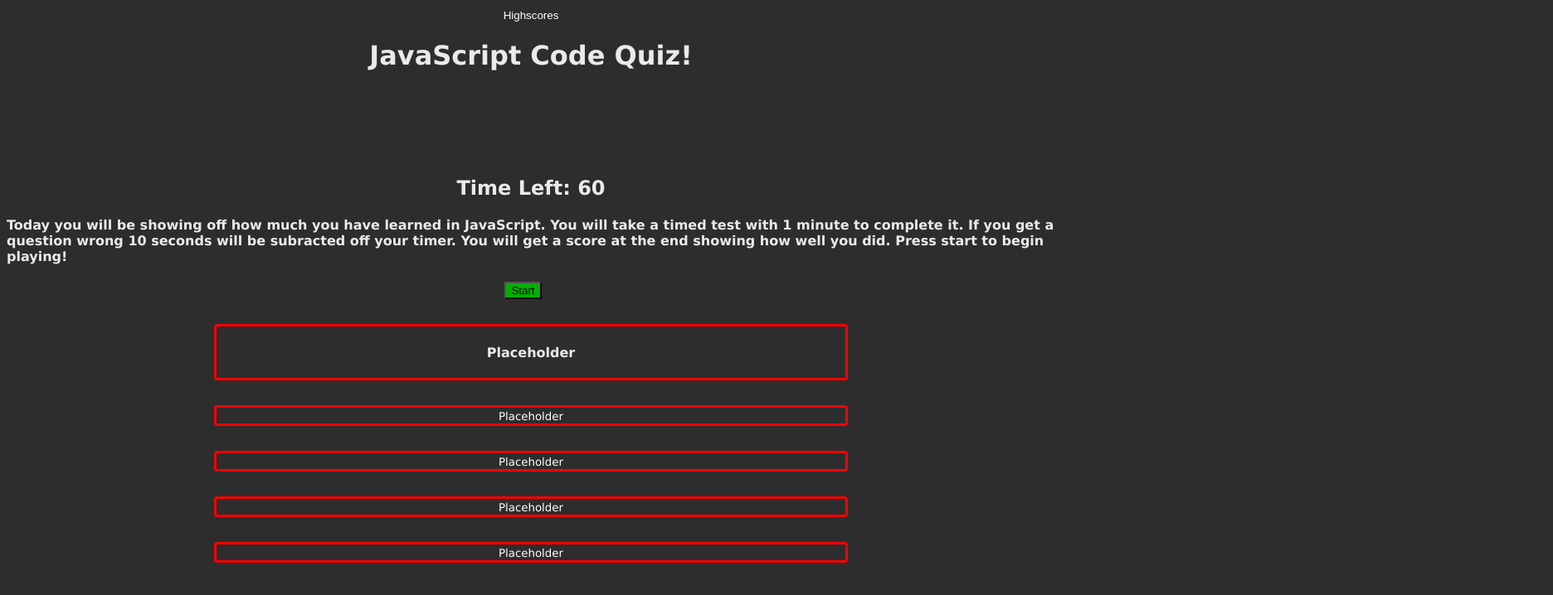
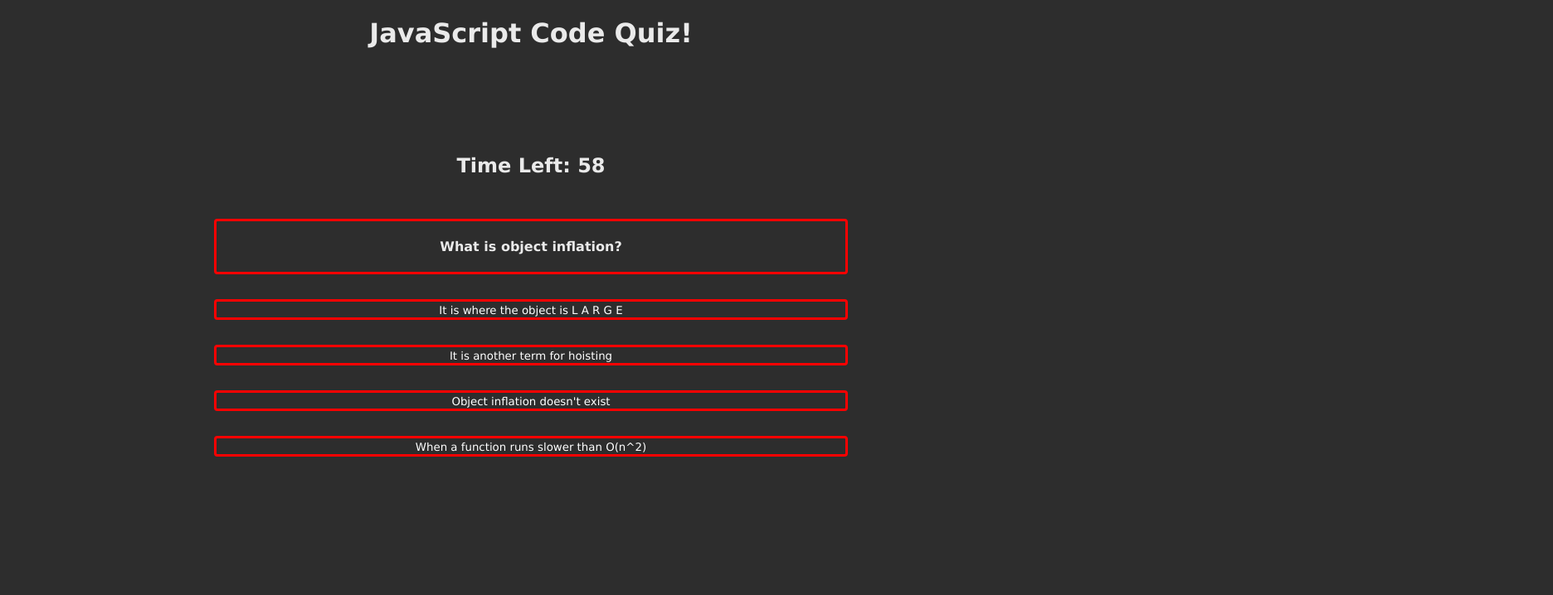
Before and after one commit to NotEnoughBacon/Code-Quiz, a plain HTML site: page index.html in a window 1280 px wide. Both pictures are taken after a click on the button "Start". Shown: the whole page at 83% size, 1872 px wide, since content can reach past the window. Drawn offline with Linux system fonts and the light colour scheme.

Commit message:
finished project

```diff
--- a/index.html
+++ b/index.html
@@ -10,38 +10,50 @@
 </head>
 <body>
     <header class="header">
-        <button id="highscores">Highscores</button>
         <h1>JavaScript Code Quiz!</h1>
     </header>
     <main>
-        <section class="timer">
+        <section id="timerBox" class="timer">
             <h2>Time Left: <span id="timer">60</span></h2>
         </section>
-        <section class="howToPlay">
+        <section class="howToPlay" id="howToPlay">
             <h4>Today you will be showing off how much you have learned in JavaScript. You will take a timed test with 1 minute to complete it. If you get a question wrong 10 seconds will be subracted off your timer. You will get a score at the end showing how well you did. Press start to begin playing!</h4>
         </section>
         <section class="startButton">
             <button id="startBtn">Start</button>
         </section>
-        <section class="questionSection">
+        <section>
+            <div id="correct"></div>
+        </section>
+        <section class="questionSection" id="questionSection">
             <div class="question">
-                <h4 id="questionText">Placeholder</h4>
+                <h4 id="questionText"></h4>
             </div>
-            <div>
+            <div id="answersSection">
                 <div class="question">
-                    <button id="answerA">Placeholder</button>
+                    <button id="answerA"></button>
                 </div>
                 <div class="question">
-                    <button id="answerB">Placeholder</button>
+                    <button id="answerB"></button>
                 </div>
                 <div class="question">
-                    <button id="answerC">Placeholder</button>
+                    <button id="answerC"></button>
                 </div>
                 <div class="question">
-                    <button id="answerD">Placeholder</button>
+                    <button id="answerD"></button>
                 </div>
             </div>
         </section>
+        <div id="inputBox" class="inputBox">
+            <div id="highScore">
+
+            </div>
+            <label for="email">   Initials:</label>
+            <input type="text" id="initials" name="initials" placeholder="Enter your initials">
+            <button id="submitScore">Submit Score</button>
+            <button id="home" >Home</button>
+        </div>
     </main>
 </body>
+<script src="./javascript.js"></script>
 </html>
--- a/javascript.js
+++ b/javascript.js
@@ -1,29 +1,148 @@
-var timer = document.querySelector('#timer')
-var startBtn = document.querySelector('#startBtn')
-var questionText = document.querySelector('#questionText')
-var answerA = document.querySelector('#answerA')
-var answerB = document.querySelector('#answerB')
-var answerC = document.querySelector('#answerC')
-var answerD = document.querySelector('#answerD')
+const timer = document.querySelector('#timer');
+const startBtn = document.querySelector('#startBtn');
+const questionText = document.querySelector('#questionText');
+const answerA = document.querySelector('#answerA');
+const answerB = document.querySelector('#answerB');
+const answerC = document.querySelector('#answerC');
+const answerD = document.querySelector('#answerD');
+const instructions = document.querySelector('#howToPlay');
+const answersSection = document.querySelector('#answersSection');
+const questionSection = document.querySelector('#questionSection');
+const correctShower = document.querySelector('#correct');
+const inputBox = document.querySelector('#inputBox');
+const timerBox = document.querySelector('#timerBox');
+const highScore = document.querySelector('#highScore');
+const iBox = document.querySelector('#initials');
+const submitScore = document.querySelector('#submitScore')
+const home = document.querySelector('#home')
 
+let timeLeft = 60;
+let qNumber = 0;
+let score = 0;
 
+const questions = [
+    {
+        "text": "What is object inflation?",
+        "correct": "Object inflation doesn't exist",
+        "answers": {
+            "a": "It is where the object is L A R G E",
+            "b": "It is another term for hoisting",
+            "c": "Object inflation doesn't exist",
+            "d": "When a function runs slower than O(n^2)"
+        }
+    },
+    {
+        "text": "Which one of these is a difference between let and const",
+        "correct": "Const can not be changed after declaring data",
+        "answers": {
+            "a": "Const can be rewritten, but only in a function scope",
+            "b": "Const can not be changed after declaring data",
+            "c": "Let is global scope wherever you may put it",
+            "d": "Let cannot be rewritten after its declared"
+        }
+    },
+    {
+        "text": "Which one of these is the correct way to select an HTML id='butter'",
+        "correct": "const butter = document.querySelector('#butter')",
+        "answers": {
+            "a": "const butter = document.querySelector('#butter')",
+            "b": "const butter = document.querySelector('butter')",
+            "c": "const butter = document.querySelector('.butter')",
+            "d": "const butter = document.querySelector('id='butter'')"
+        }
+    },
+    {
+        "text": "What is the correct way to loop through an array?",
+        "correct": "for (i=0; i < loopedArray.length; i++)",
+        "answers": {
+            "a": "for (i=0; i > loopedArray.length; i++)",
+            "b": "for (i=0; i < loopedArray.length; i++)",
+            "c": "for (i=1; i > loopedArray.length; i++)",
+            "d": "for (i=1; i < loopedArray.length; i++)"
+        }
+    },
+    {
+        "text": "What is the difference between == and === in JavaScript?",
+        "correct": "== is SAME value DIFFERENT data type. === is STRICTLY SAME datatype and value.",
+        "answers": {
+            "a": "== sets a NEW value. === DOESNT allow a NEW value.",
+            "b": "=== ADDS. == SUBTRACTS.",
+            "c": "== means OR. === means AND.",
+            "d": "== is SAME value DIFFERENT data type. === is STRICTLY SAME datatype and value."
+        }
+    }
+]
 
+const quizStart = () => {
+    questionSection.style.display = 'block';
+    instructions.style.display = 'none';
+    startBtn.style.display = 'none';
 
-var timeLeft = 60;
+    const countdown = setInterval(() => {
+        timeLeft--;
+        timer.textContent = timeLeft;
+        if (timeLeft <= 0) {
+          clearInterval(countdown);
+          timer.textContent = "Time's up!";
+          highScoreScreen()
+        }
+      }, 1000);
 
+    displayQuestions();
 
+};
 
-
-function timerStart() {
-
-    timeLeft --;
-
-    timer.textContent = timeLeft;
-
-    if (timeLeft == 0) {
-        clearInterval();
+const displayQuestions = () => {
+    console.log(qNumber)
+    if (qNumber === 5) {
+        highScoreScreen()
+    } else {
+    questionText.textContent = questions[qNumber].text
+    answerA.textContent = questions[qNumber].answers.a
+    answerB.textContent = questions[qNumber].answers.b
+    answerC.textContent = questions[qNumber].answers.c
+    answerD.textContent = questions[qNumber].answers.d
     }
-
 }
 
-startBtn.addEventListener('click', timerStart());
+answersSection.addEventListener('click', function (event) {
+    let clicked = event.target;
+
+    if (clicked.matches('button')) {
+        console.log(clicked.textContent)
+        console.log(questions[qNumber].correct)
+        if (clicked.textContent === questions[qNumber].correct) {
+            correctShower.textContent = 'Correct!'
+            score += 100
+            qNumber++
+            displayQuestions();
+            console.log('correct')
+        }
+        else if (clicked.textContent !== questions[qNumber].correct) {
+            timeLeft -= 10
+            correctShower.textContent = 'Incorrect!'
+            console.log('incorrect')
+        }
+    }
+})
+
+const highScoreScreen = () => {
+    correctShower.style.display = 'none'
+    questionSection.style.display = 'none'
+    inputBox.style.display = 'flex'
+    timerBox.style.display = 'none'
+    highScore.textContent = `High Score: ${score}`
+
+    submitScore.addEventListener('click', function() {
+        if (localStorage.getItem("saved score") === null){
+            let scoreString = JSON.stringify(`${iBox.value}: ${score}`);
+            localStorage.setItem("saved score", scoreString);
+        };
+    console.log('saved')
+    })
+}
+
+startBtn.addEventListener('click', quizStart);
+home.addEventListener('click', function() {
+    window.location.replace('score.html')
+})
--- a/stylesheet.css
+++ b/stylesheet.css
@@ -36,7 +36,7 @@ button:hover {
 
 .startButton {
     width: 100%;
-    margin-left: 47.5%;
+    text-align: center;
 }
 
 .questionContainer {
@@ -53,6 +53,10 @@ button:hover {
 
 }
 
+.questionSection {
+    display: none;
+}
+
 .question button {
     text-decoration: none;
     background-color: transparent;
@@ -62,7 +66,18 @@ button:hover {
     width: 100%;
 }
 
+.inputBox {
+    display: flex;
+    justify-content: center;
+    display: none;
+}
+
 #startBtn {
-    margin: auto;
     background-color: rgb(0, 175, 0);
 }
+
+#correct {
+    display: flex;
+    justify-content: center;
+    text-align: center;
+}
```
Also changed, not shown: highscore.js (added, +25 -0 lines), score.html (added, +21 -0 lines).
